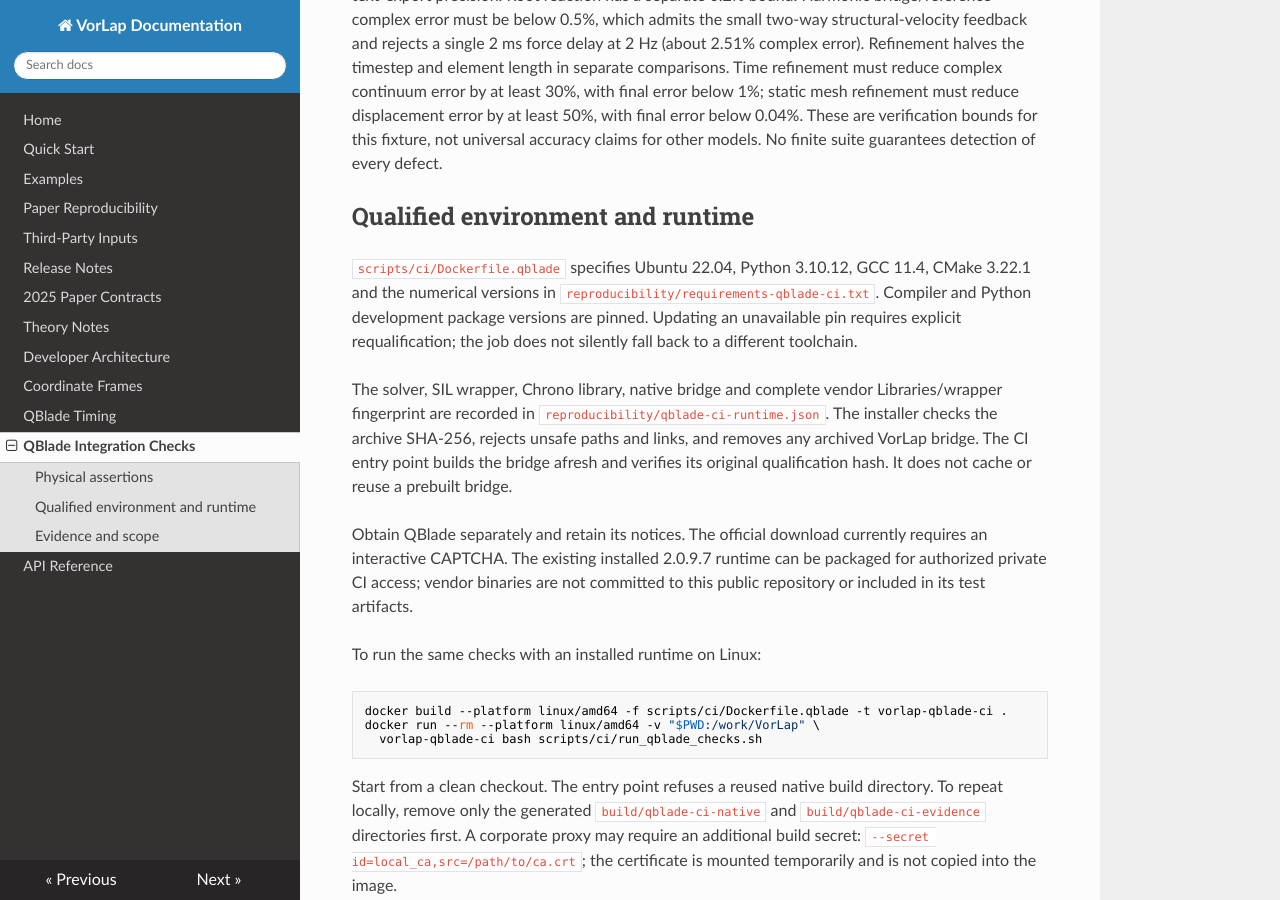
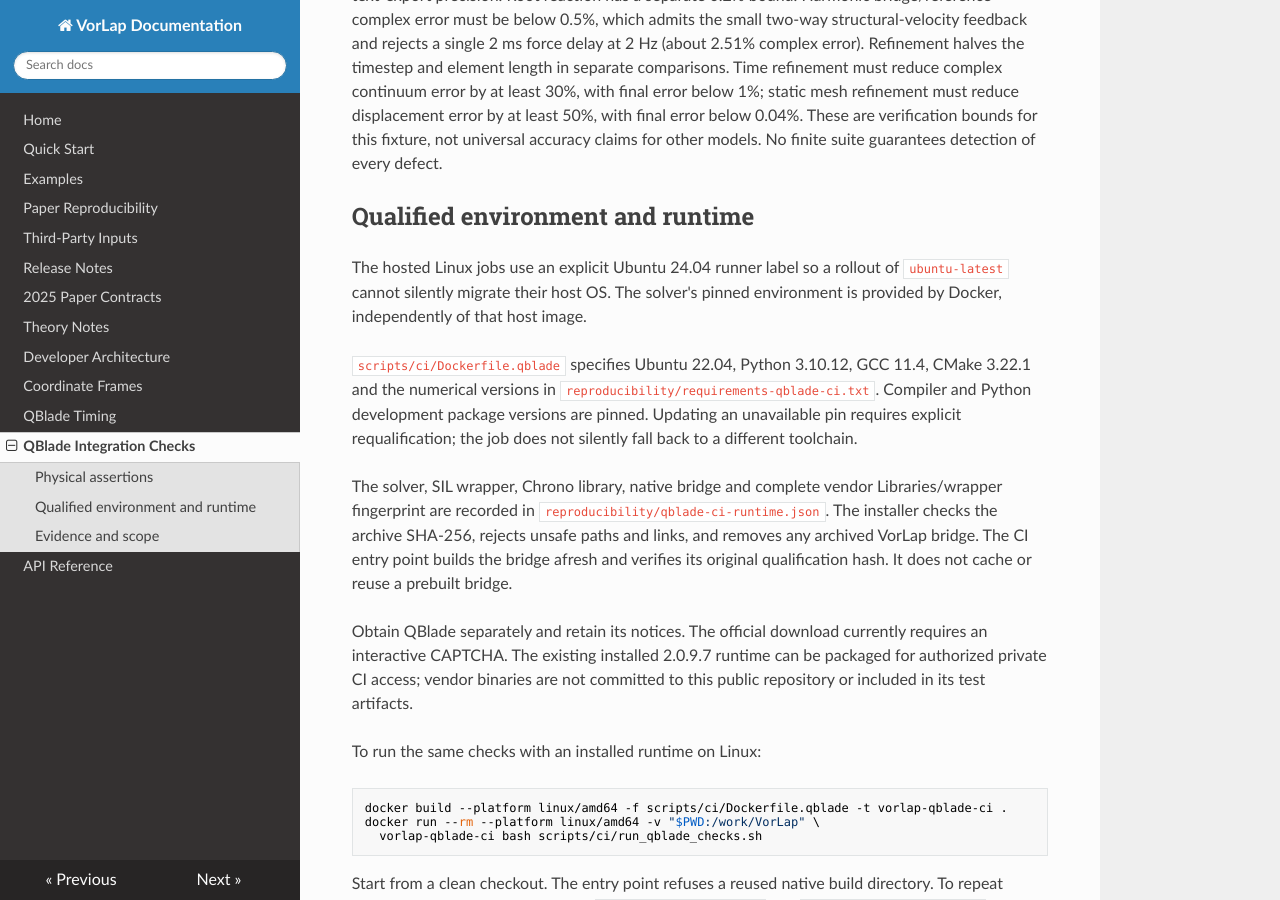
Before and after one commit to sandialabs/VorLap, an MkDocs documentation site: the page built from docs/qblade_ci.md, in a window 1280 px wide and 900 px high, scrolled down 971 px. Built offline with MkDocs 1.6.1, drawn with Linux system fonts in a browser that asks for light colours; nearby versions of some CDN libraries.

Commit message:
Pin Linux CI hosts independently of the latest image rollout

```diff
--- a/docs/qblade_ci.md
+++ b/docs/qblade_ci.md
@@ -43,6 +43,10 @@ These are verification bounds for this fixture, not universal accuracy
 claims for other models. No finite suite guarantees detection of every defect.
 
 ## Qualified environment and runtime
+
+The hosted Linux jobs use an explicit Ubuntu 24.04 runner label so a rollout of
+`ubuntu-latest` cannot silently migrate their host OS. The solver's pinned
+environment is provided by Docker, independently of that host image.
 
 `scripts/ci/Dockerfile.qblade` specifies Ubuntu 22.04, Python 3.10.12, GCC 11.4,
 CMake 3.22.1 and the numerical versions in
```
Also changed, not shown: 4 other files.
